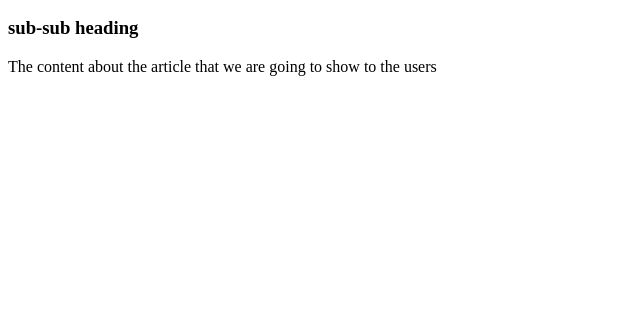
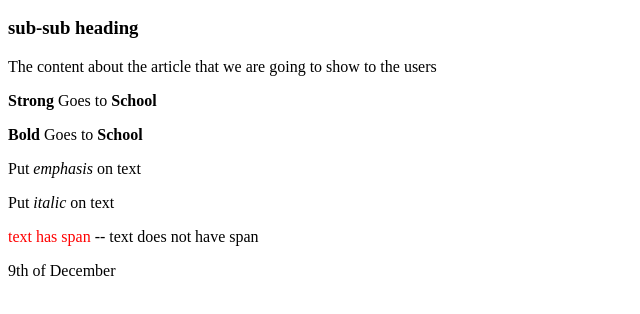
Before and after one commit to codeitashu5/Html, a website: page index.html in a window 1280 px wide. Shown: the part 110-424 px from the top of the page, without its empty margins (0-640 px from the left). Drawn offline with Linux system fonts and the light colour scheme.

Commit message:
working with </p> and there respective child elements

```diff
--- a/index.html
+++ b/index.html
@@ -35,7 +35,36 @@
     <h1>Heading For the article </h1>
     <h2>Sub-heading</h2>
     <h3>sub-sub heading</h3>
-    <p1>The content about the article that we are going to show to the users</p1>
+    <p>The content about the article that
+    we are going to show to the users</p>
+
+
+  <!-- using styling with the paragraph element -->
+
+  <!--
+    both make the text bold but strong and b tags
+    its an seo thing they say but they will appear
+    bold to the user and thats it.
+  -->
+
+  <p> <strong> Strong </strong> Goes to <strong> School </strong> </p>
+  <p> <b> Bold</b> Goes to<b> School</b></p>
+
+  <!--Appling emphasis on any text both of them make etalic -->
+  <p> Put <em>emphasis</em> on text</p>
+  <p> Put <i>italic</i> on text</p>
+
+
+  <!--span element it does not do any changes at all
+  then why use it anyway-->
+
+  <!--
+  using span we can style spesific text in css as well in html
+  this is usefull in cases where we need different colour for different texts
+  -->
+  <p> <span style="color: red;">text has span</span> -- text does not have span</p>
+  <time datetime="9-12">9th of December</time>
+
   </body>
 
 </html>
```
